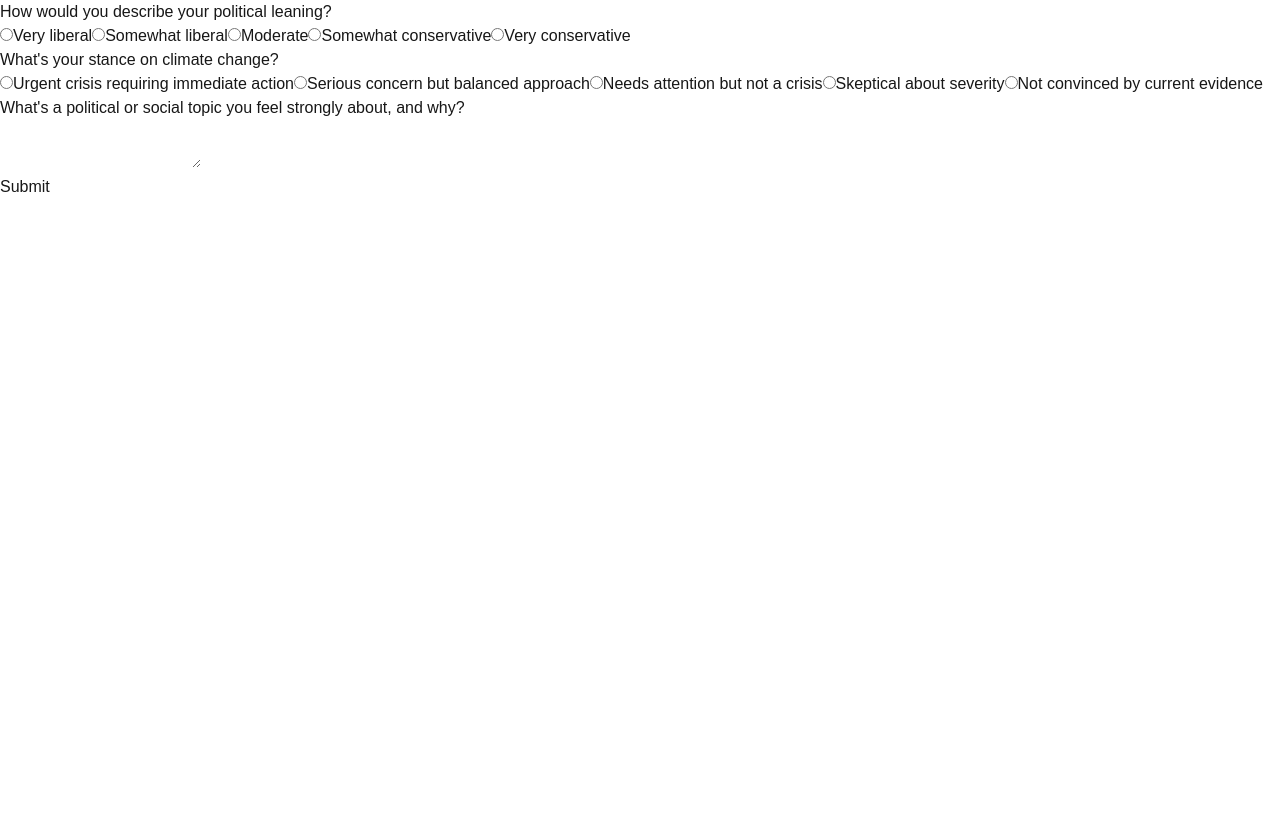
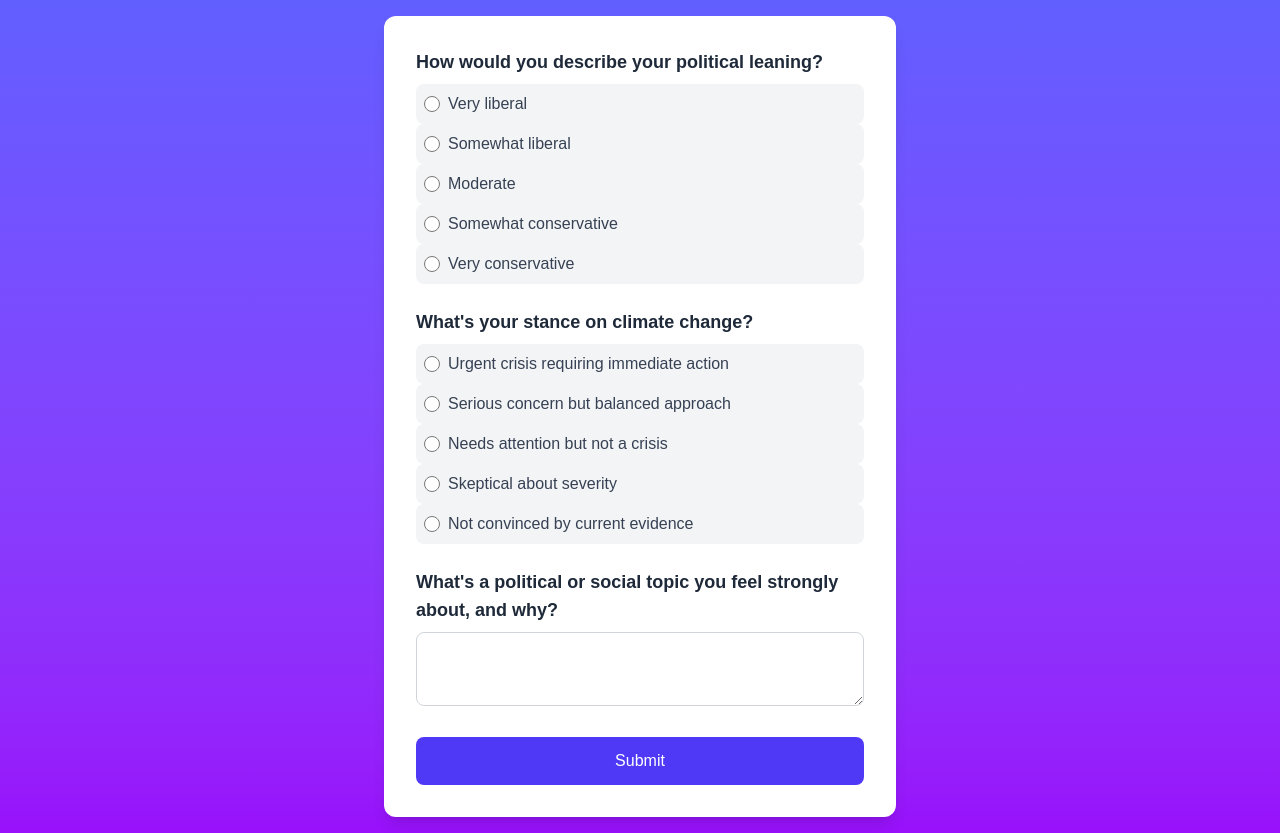
Before and after one commit to jmccrystal/OtherSide, a Next.js app: page /survey in a window 1280 px wide. Before the commit the page ends 800 px from the top, so only its background shows below. Built offline with nearby package versions, Linux system fonts and the light colour scheme; no server answers.

Commit message:
styled the survey

```diff
--- a/src/app/globals.css
+++ b/src/app/globals.css
@@ -29,3 +29,19 @@ body {
   0% { transform: rotate(0deg); }
   100% { transform: rotate(360deg)}
 }
+
+textarea {
+  color: black; /* Ensures text inside the textbox is always black */
+  background-color: white; /* Ensures a light background for visibility */
+  border: 1px solid #d1d5db;
+  padding: 0.75rem;
+  border-radius: 8px;
+  font-size: 1rem;
+  transition: border-color 0.2s ease-in-out;
+}
+
+textarea:focus {
+  border-color: #6366f1;
+  outline: none;
+  box-shadow: 0 0 4px rgba(99, 102, 241, 0.5);
+}
--- a/src/app/survey/page.tsx
+++ b/src/app/survey/page.tsx
@@ -4,10 +4,11 @@
 
 'use client';
 
+'use client';
+
 import React, { useState } from 'react';
 import { supabase } from '@/lib/supabase';
 import { useRouter } from 'next/navigation';
-
 import questions from './questions.json';
 
 export default function Survey() {
@@ -17,58 +18,58 @@ export default function Survey() {
     const handleSubmit = async (e: React.FormEvent<HTMLFormElement>) => {
         e.preventDefault();
 
-        // Get current user
         const { data: { user } } = await supabase.auth.getUser();
 
         if (user) {
-            // First make sure profile exists
-            const { error: profileError } = await supabase.from('profile').upsert({
+            await supabase.from('profile').upsert({
                 id: user.id,
                 name: user.user_metadata?.name || user.user_metadata?.full_name,
                 email: user.email,
                 avatar_url: user.user_metadata?.avatar_url
             });
 
-            if (profileError) console.error("Profile error:", profileError);
-
-            // Then save survey answers
-            const { error: surveyError } = await supabase.from('survey_responses').insert({
+            await supabase.from('survey_responses').insert({
                 user_id: user.id,
                 answers: answers
             });
 
-            if (surveyError) console.error("Survey error:", surveyError);
-            else router.push('/matching');
+            router.push('/matching');
         }
     };
 
     return (
-        <form onSubmit={handleSubmit}>
+        <div className="min-h-screen flex items-center justify-center bg-gradient-to-b from-indigo-500 to-purple-600 p-4">
+            <form onSubmit={handleSubmit} className="max-w-lg w-full bg-white rounded-xl shadow-lg p-8">
                 {questions.map((q, i) => (
-                <div key={i}>
-                    <h3>{q.question}</h3>
+                    <div key={i} className="mb-6">
+                        <h3 className="text-lg font-semibold text-gray-800 mb-2">{q.question}</h3>
 
                         {q.type === 'multiple_choice' && q.options?.map((option, j) => (
-                        <label key={j}>
+                            <label key={j} className="flex items-center space-x-2 p-2 bg-gray-100 rounded-lg hover:bg-gray-200 transition">
                                 <input
                                     type="radio"
                                     name={`q-${i}`}
                                     onChange={() => setAnswers({...answers, [i]: option})}
                                     required
+                                    className="h-4 w-4 text-indigo-600"
                                 />
-                            {option}
+                                <span className="text-gray-700">{option}</span>
                             </label>
                         ))}
 
                         {q.type === 'free_response' && (
                             <textarea
+                                className="w-full p-3 border border-gray-300 rounded-lg focus:ring-2 focus:ring-indigo-500"
                                 onChange={(e) => setAnswers({...answers, [i]: e.target.value})}
                                 required
                             />
                         )}
                     </div>
                 ))}
-            <button type="submit">Submit</button>
+                <button type="submit" className="w-full bg-indigo-600 hover:bg-indigo-700 text-white py-3 px-6 rounded-lg font-medium transition">
+                    Submit
+                </button>
             </form>
+        </div>
     );
 }
```
Lines whose indentation alone changed are shown as unchanged.
